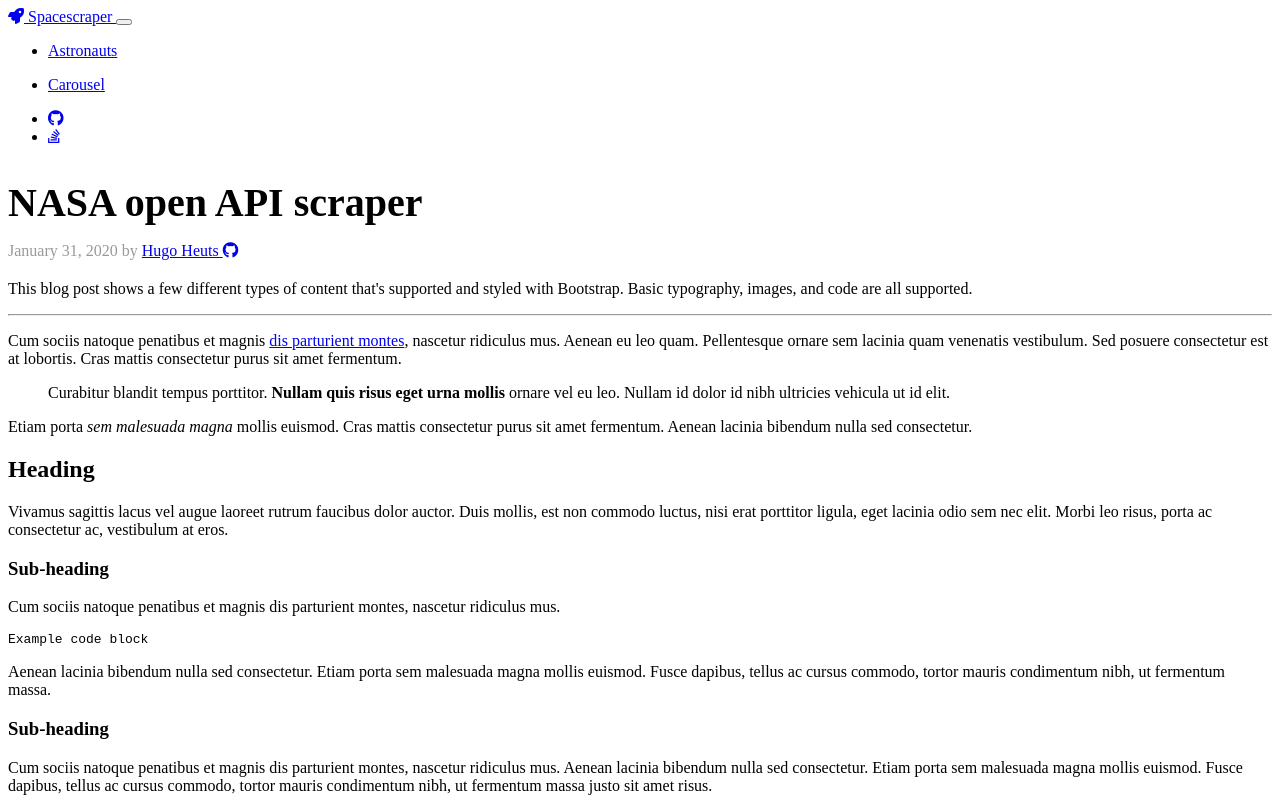
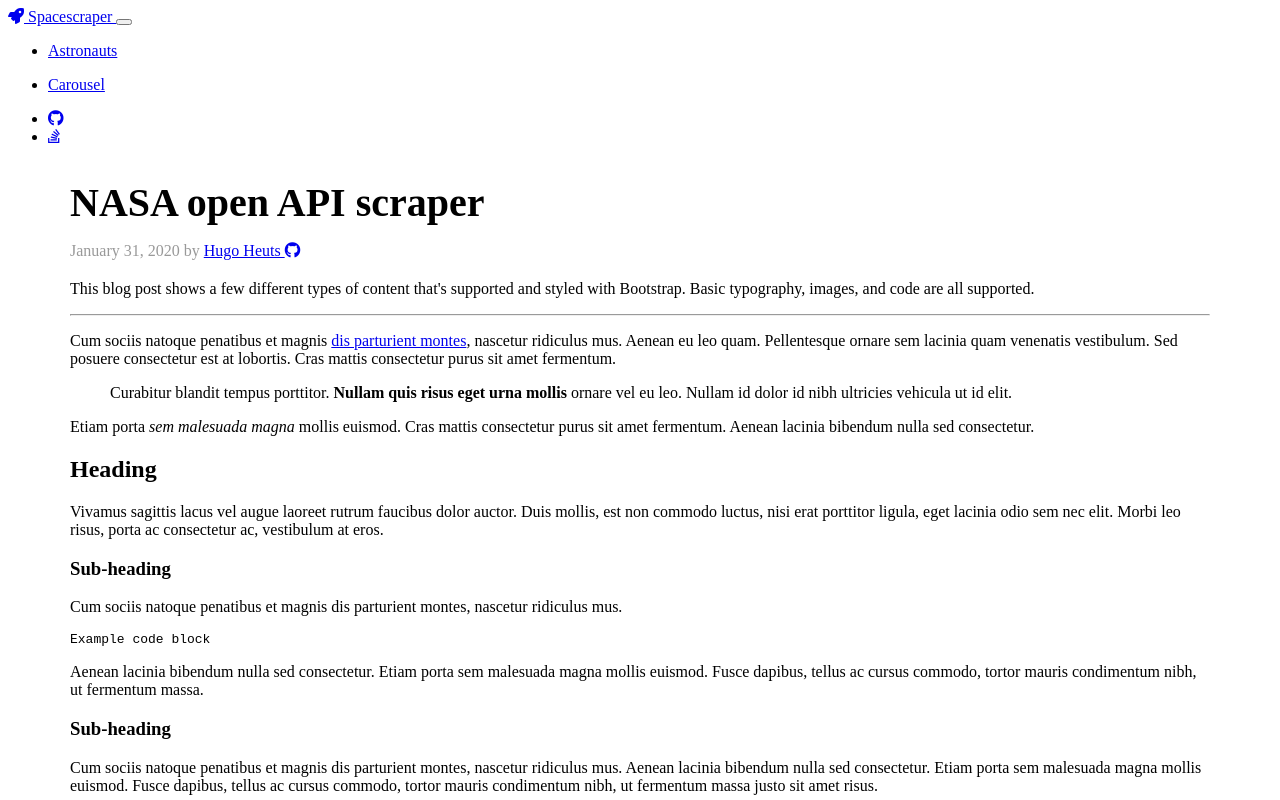
Before and after one commit to Heuts/SpaceScraper, an Angular app: page /introduction in a window 1280 px wide. Shown: the top 800 px of the page. Built offline with nearby package versions, Linux system fonts and the light colour scheme.

Commit message:
Added bootstraplike container styling to components

```diff
--- a/src/app/components/astronaut-overview/astronaut-overview.component.scss
+++ b/src/app/components/astronaut-overview/astronaut-overview.component.scss
@@ -11,3 +11,35 @@
   margin-bottom: 1.25rem;
   color: #999;
 }
+
+.container {
+  width: 100%;
+  padding-right: 15px;
+  padding-left: 15px;
+  margin-right: auto;
+  margin-left: auto;
+}
+
+@media (min-width: 576px) {
+  .container {
+    max-width: 540px;
+  }
+}
+
+@media (min-width: 768px) {
+  .container {
+    max-width: 720px;
+  }
+}
+
+@media (min-width: 992px) {
+  .container {
+    max-width: 960px;
+  }
+}
+
+@media (min-width: 1200px) {
+  .container {
+    max-width: 1140px;
+  }
+}
--- a/src/app/components/introduction/introduction.component.scss
+++ b/src/app/components/introduction/introduction.component.scss
@@ -12,3 +12,35 @@
     color:
     #999;
 }
+
+.container {
+    width: 100%;
+    padding-right: 15px;
+    padding-left: 15px;
+    margin-right: auto;
+    margin-left: auto;
+  }
+
+  @media (min-width: 576px) {
+    .container {
+      max-width: 540px;
+    }
+  }
+
+  @media (min-width: 768px) {
+    .container {
+      max-width: 720px;
+    }
+  }
+
+  @media (min-width: 992px) {
+    .container {
+      max-width: 960px;
+    }
+  }
+
+  @media (min-width: 1200px) {
+    .container {
+      max-width: 1140px;
+    }
+  }
--- a/src/app/components/nasa-carousel/nasa-carousel.component.scss
+++ b/src/app/components/nasa-carousel/nasa-carousel.component.scss
@@ -11,3 +11,35 @@
   margin-bottom: 1.25rem;
   color: #999;
 }
+
+.container {
+  width: 100%;
+  padding-right: 15px;
+  padding-left: 15px;
+  margin-right: auto;
+  margin-left: auto;
+}
+
+@media (min-width: 576px) {
+  .container {
+    max-width: 540px;
+  }
+}
+
+@media (min-width: 768px) {
+  .container {
+    max-width: 720px;
+  }
+}
+
+@media (min-width: 992px) {
+  .container {
+    max-width: 960px;
+  }
+}
+
+@media (min-width: 1200px) {
+  .container {
+    max-width: 1140px;
+  }
+}
```
